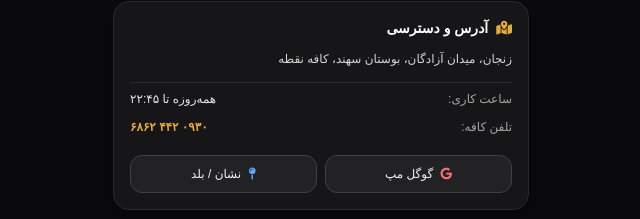
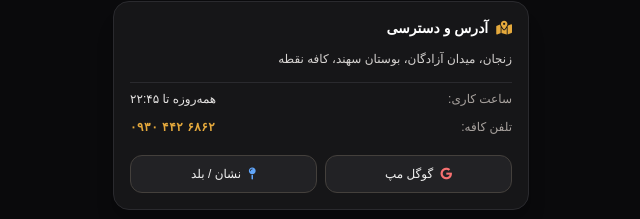
Before and after one commit to mahdiramey1998-acoustic/Cafenoghte, a plain HTML site: page index.html in a window 1280 px wide. Shown: the part 1702-1921 px from the top of the page, 319-959 px from the left. Drawn offline with nearby package versions, Linux system fonts and the light colour scheme; a small style sheet from the web is missing.

Commit message:
Update index.html

```diff
--- a/index.html
+++ b/index.html
@@ -353,7 +353,11 @@
 
       <div class="flex justify-between items-center text-xs">
         <span class="text-stone-400">تلفن کافه:</span>
-        <a href="tel:+989304426862" class="font-bold text-brand-gold dir-ltr">۰۹۳۰ ۴۴۲ ۶۸۶۲</a>
+        <a href="tel:+989304426862"
+           class="font-bold text-brand-gold hover:underline tracking-wider"
+           style="direction: ltr; unicode-bidi: isolate;">
+          ۰۹۳۰ ۴۴۲ ۶۸۶۲
+        </a>
       </div>
 
       <!-- دکمه‌های مسیریابی -->
```
